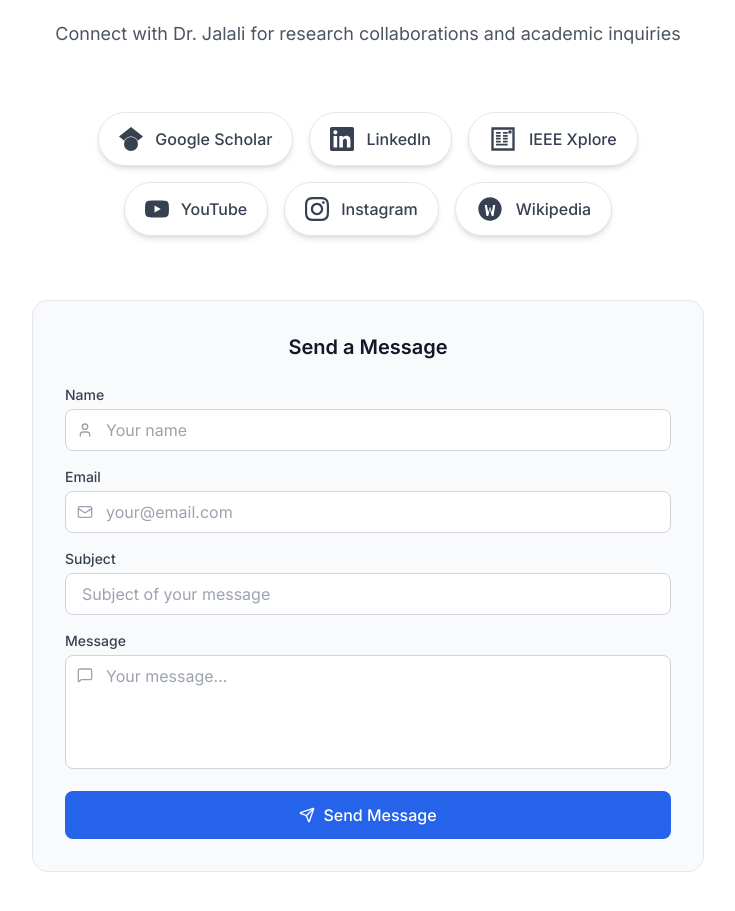
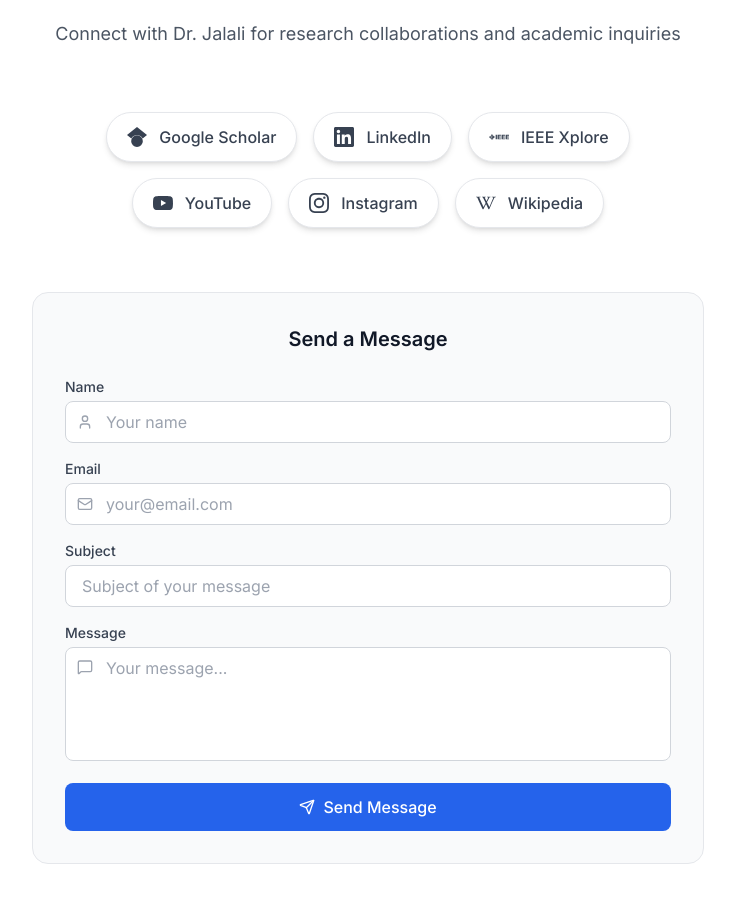
Before and after one commit to amirhjalali/drjalali.com, a Next.js app: page / in a window 1280 px wide. Shown: the part 9803-10714 px from the top of the page, without its empty margins (272-1007 px from the left). Built offline with nearby package versions, Linux system fonts and the light colour scheme; no server answers; a web font is replaced by a local one.

Commit message:
Update GPT5Todo.md with completed tasks and add react-icons for social links

```diff
--- a/package.json
+++ b/package.json
@@ -31,6 +31,7 @@
     "next": "^15.4.1",
     "react": "^19.1.0",
     "react-dom": "^19.1.0",
+    "react-icons": "^5.3.0",
     "sharp": "^0.34.3",
     "typescript": "^5.8.3"
   },
--- a/src/components/ContactForm.tsx
+++ b/src/components/ContactForm.tsx
@@ -2,6 +2,7 @@
 
 import { useState } from 'react';
 import { Send, User, Mail, MessageSquare } from 'lucide-react';
+import { SiGooglescholar, SiLinkedin, SiIeee, SiYoutube, SiInstagram, SiWikipedia } from 'react-icons/si';
 
 const ContactForm = () => {
   const [contactFormData, setContactFormData] = useState({
@@ -64,65 +65,38 @@ const ContactForm = () => {
     {
       name: 'Google Scholar',
       href: 'https://scholar.google.com/citations?user=yb5J4skAAAAJ&hl=en',
-      icon: (
-        <svg className="w-6 h-6" fill="currentColor" viewBox="0 0 24 24">
-          <path d="M5.242 13.769L0 9.5 12 0l12 9.5-5.242 4.269C17.548 11.249 14.978 9.5 12 9.5c-2.977 0-5.548 1.748-6.758 4.269zM12 10a7 7 0 1 0 0 14 7 7 0 0 0 0-14z"/>
-        </svg>
-      ),
-      color: 'hover:text-blue-600'
+      icon: <SiGooglescholar className="w-5 h-5" aria-hidden="true" />,
+      color: 'hover:text-[#4285F4]'
     },
     {
       name: 'LinkedIn',
       href: 'https://www.linkedin.com/in/aliakbar-jalali-4569405/',
-      icon: (
-        <svg className="w-6 h-6" fill="currentColor" viewBox="0 0 24 24">
-          <path d="M20.447 20.452h-3.554v-5.569c0-1.328-.027-3.037-1.852-3.037-1.853 0-2.136 1.445-2.136 2.939v5.667H9.351V9h3.414v1.561h.046c.477-.9 1.637-1.85 3.37-1.85 3.601 0 4.267 2.37 4.267 5.455v6.286zM5.337 7.433c-1.144 0-2.063-.926-2.063-2.065 0-1.138.92-2.063 2.063-2.063 1.14 0 2.064.925 2.064 2.063 0 1.139-.925 2.065-2.064 2.065zm1.782 13.019H3.555V9h3.564v11.452zM22.225 0H1.771C.792 0 0 .774 0 1.729v20.542C0 23.227.792 24 1.771 24h20.451C23.2 24 24 23.227 24 22.271V1.729C24 .774 23.2 0 22.222 0h.003z"/>
-        </svg>
-      ),
-      color: 'hover:text-blue-600'
+      icon: <SiLinkedin className="w-5 h-5" aria-hidden="true" />,
+      color: 'hover:text-[#0A66C2]'
     },
     {
       name: 'IEEE Xplore',
       href: 'https://ieeexplore.ieee.org/author/37300412300',
-      icon: (
-        <svg className="w-7 h-7" fill="currentColor" viewBox="0 0 24 24">
-          {/* IEEE Official Logo Style */}
-          <path d="M2 2h20v20H2V2zm18 18V4H4v16h16zM6 6h4v1.5H6V6zm0 2.5h4V10H6V8.5zM6 11h4v1.5H6V11zm6-5h4v1.5h-4V6zm0 2.5h4V10h-4V8.5zm0 2.5h4v1.5h-4V11zM6 13.5h4V15H6v-1.5zm6 0h4V15h-4v-1.5zM6 16h10v1.5H6V16z" fill="currentColor"/>
-          <circle cx="18" cy="6" r="1.5" fill="currentColor"/>
-        </svg>
-      ),
-      color: 'hover:text-blue-700'
+      icon: <SiIeee className="w-5 h-5" aria-hidden="true" />,
+      color: 'hover:text-[#00629B]'
     },
     {
       name: 'YouTube',
       href: 'https://www.youtube.com/@Professor.Aliakbar.Jalali',
-      icon: (
-        <svg className="w-6 h-6" fill="currentColor" viewBox="0 0 24 24">
-          <path d="M23.498 6.186a3.016 3.016 0 0 0-2.122-2.136C19.505 3.545 12 3.545 12 3.545s-7.505 0-9.377.505A3.017 3.017 0 0 0 .502 6.186C0 8.07 0 12 0 12s0 3.93.502 5.814a3.016 3.016 0 0 0 2.122 2.136c1.871.505 9.376.505 9.376.505s7.505 0 9.377-.505a3.015 3.015 0 0 0 2.122-2.136C24 15.93 24 12 24 12s0-3.93-.502-5.814zM9.545 15.568V8.432L15.818 12l-6.273 3.568z"/>
-        </svg>
-      ),
-      color: 'hover:text-red-600'
+      icon: <SiYoutube className="w-5 h-5" aria-hidden="true" />,
+      color: 'hover:text-[#FF0000]'
     },
     {
       name: 'Instagram',
       href: 'https://www.instagram.com/drjalali_ict/?hl=en',
-      icon: (
-        <svg className="w-6 h-6" fill="currentColor" viewBox="0 0 24 24">
-          <path d="M12 2.163c3.204 0 3.584.012 4.85.07 3.252.148 4.771 1.691 4.919 4.919.058 1.265.069 1.645.069 4.849 0 3.205-.012 3.584-.069 4.849-.149 3.225-1.664 4.771-4.919 4.919-1.266.058-1.644.07-4.85.07-3.204 0-3.584-.012-4.849-.07-3.26-.149-4.771-1.699-4.919-4.92-.058-1.265-.07-1.644-.07-4.849 0-3.204.013-3.583.07-4.849.149-3.227 1.664-4.771 4.919-4.919 1.266-.057 1.645-.069 4.849-.069zm0-2.163c-3.259 0-3.667.014-4.947.072-4.358.2-6.78 2.618-6.98 6.98-.059 1.281-.073 1.689-.073 4.948 0 3.259.014 3.668.072 4.948.2 4.358 2.618 6.78 6.98 6.98 1.281.058 1.689.072 4.948.072 3.259 0 3.668-.014 4.948-.072 4.354-.2 6.782-2.618 6.979-6.98.059-1.28.073-1.689.073-4.948 0-3.259-.014-3.667-.072-4.947-.196-4.354-2.617-6.78-6.979-6.98-1.281-.059-1.69-.073-4.949-.073zm0 5.838c-3.403 0-6.162 2.759-6.162 6.162s2.759 6.163 6.162 6.163 6.162-2.759 6.162-6.163c0-3.403-2.759-6.162-6.162-6.162zm0 10.162c-2.209 0-4-1.79-4-4 0-2.209 1.791-4 4-4s4 1.791 4 4c0 2.21-1.791 4-4 4zm6.406-11.845c-.796 0-1.441.645-1.441 1.44s.645 1.44 1.441 1.44c.795 0 1.439-.645 1.439-1.44s-.644-1.44-1.439-1.44z"/>
-        </svg>
-      ),
-      color: 'hover:text-pink-500'
+      icon: <SiInstagram className="w-5 h-5" aria-hidden="true" />,
+      color: 'hover:text-[#E4405F]'
     },
     {
       name: 'Wikipedia',
       href: 'https://en.wikipedia.org/wiki/Ali_Akbar_Jalali',
-      icon: (
-        <svg className="w-7 h-7" fill="currentColor" viewBox="0 0 24 24">
-          {/* Wikipedia W Logo - Official Style */}
-          <path d="M12 2C6.48 2 2 6.48 2 12s4.48 10 10 10 10-4.48 10-10S17.52 2 12 2zM7.5 8.5h1.8l1.2 6L12 10l1.5 4.5 1.2-6h1.8L15 18h-1.5L12 12l-1.5 6H9L7.5 8.5z" fill="currentColor"/>
-        </svg>
-      ),
-      color: 'hover:text-gray-700'
+      icon: <SiWikipedia className="w-5 h-5" aria-hidden="true" />,
+      color: 'hover:text-gray-800 dark:hover:text-gray-200'
     }
   ];
 
```
Also changed, not shown: 1 other file (tests, documents, lock files or other folders).
